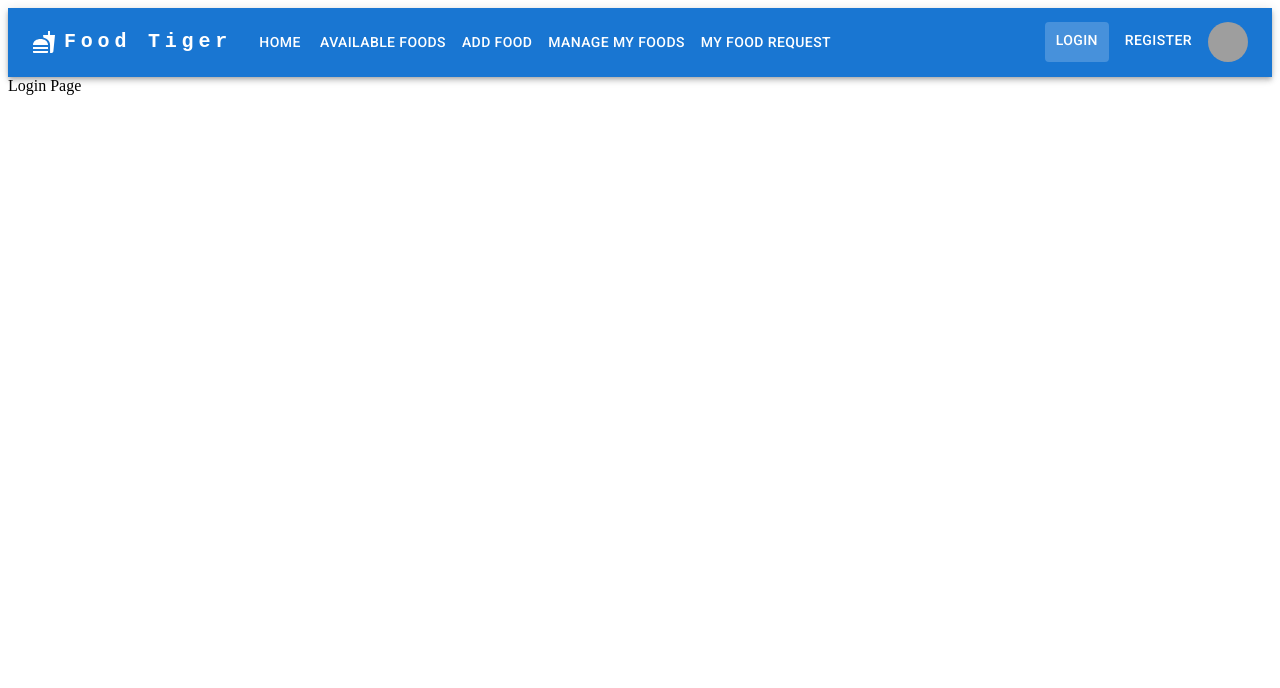
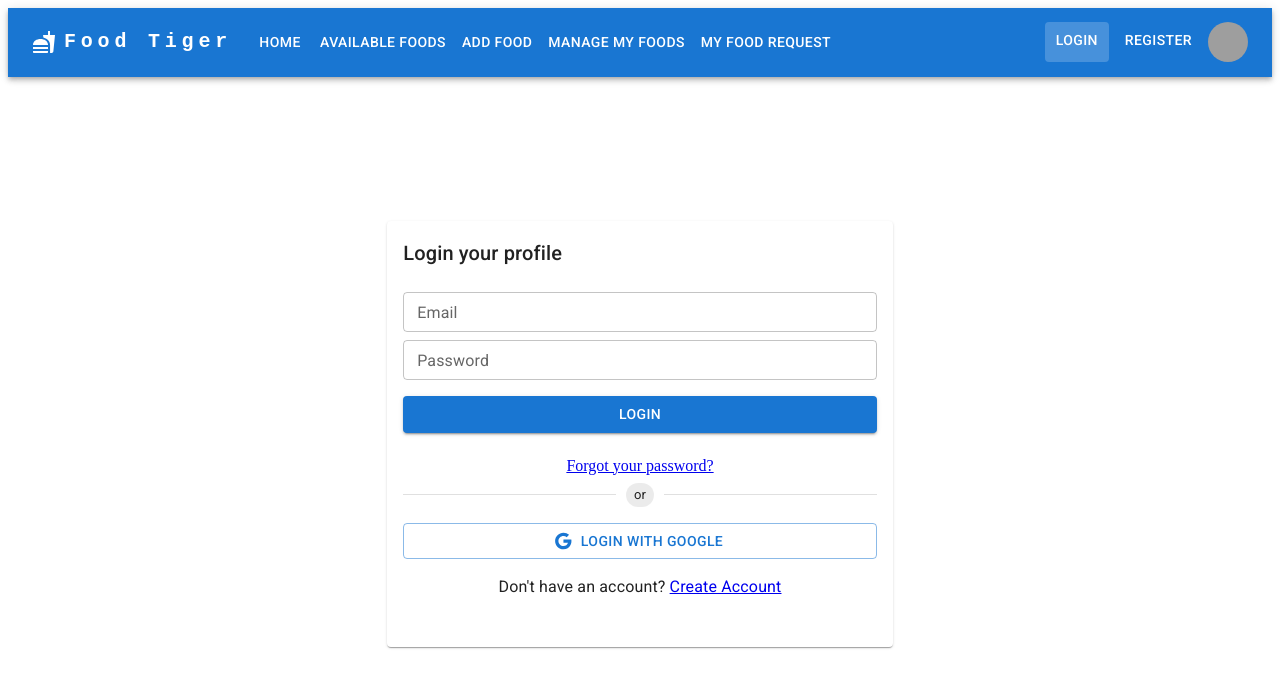
Before and after one commit to anik554/food-tiger, a React (Vite) app: page /login in a window 1280 px wide. Shown: the top 688 px of the page. Built offline with nearby package versions, Linux system fonts and the light colour scheme; grey boxes are pictures that could not be loaded.

Commit message:
login page design completed

```diff
--- /dev/null
+++ b/src/pages/Login.jsx
@@ -0,0 +1,61 @@
+import {
+  Box,
+  Button,
+  Card,
+  CardContent,
+  Chip,
+  Divider,
+  TextField,
+  Typography,
+} from "@mui/material";
+import { Link } from "react-router-dom";
+import GoogleIcon from "@mui/icons-material/Google";
+
+const Login = () => {
+  return (
+    <Box
+      sx={{
+        display: "flex",
+        justifyContent: "center",
+        alignItems: "center",
+        height: "calc(100vh - 85px)",
+        overflow: "hidden",
+      }}
+    >
+      <Card sx={{ width: { xs: "90%", lg: "40%" } }}>
+        <CardContent>
+          <Typography gutterBottom variant="h6">
+            Login your profile
+          </Typography>
+          <form action="">
+            <TextField fullWidth label="Email" size="small" margin="normal" />
+            <TextField fullWidth label="Password" size="small" />
+            <Button variant="contained" fullWidth sx={{ mt: 2 }}>
+              Login
+            </Button>
+          </form>
+          <Box sx={{ textAlign: "center", my: 3 }}>
+            <Link underline="hover">Forgot your password?</Link>
+            <Divider sx={{ my: 1 }}>
+              <Chip label="or" size="small" />
+            </Divider>
+            <Button
+              fullWidth
+              variant="outlined"
+              sx={{ my: 1 }}
+              startIcon={<GoogleIcon />}
+            >
+              {" "}
+              Login with Google
+            </Button>
+            <Typography sx={{ my: 1 }}>
+              Don&#39;t have an account? <Link to={"/register"}  underline="hover">Create Account</Link>
+            </Typography>
+          </Box>
+        </CardContent>
+      </Card>
+    </Box>
+  );
+};
+
+export default Login;
--- a/src/routers/router.jsx
+++ b/src/routers/router.jsx
@@ -1,6 +1,7 @@
 import { createBrowserRouter } from "react-router-dom";
 import HomeLayout from "../layouts/HomeLayout";
 import Home from "../pages/Home";
+import Login from "../pages/Login";
 
 const router = createBrowserRouter([
   {
@@ -29,7 +30,7 @@ const router = createBrowserRouter([
       },
       {
         path: "/login",
-        element: "Login Page",
+        element: <Login />,
       },
       {
         path: "/register",
```
